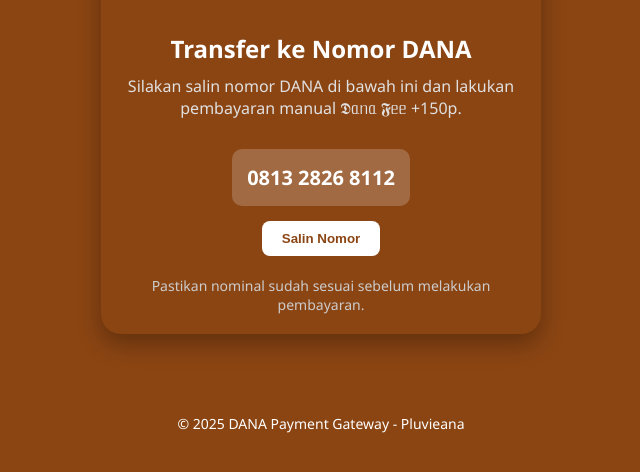
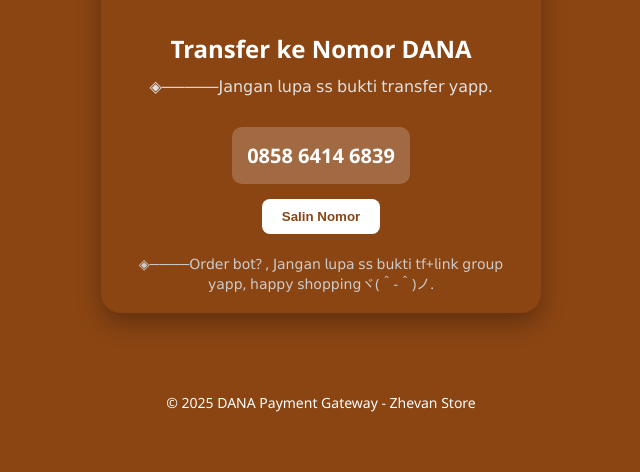
Before and after one commit to aissin03/Zhevanstore, a plain HTML site: page paydana.html in a window 1280 px wide. Shown: the part 148-620 px from the top of the page, without its empty margins (319-959 px from the left). Drawn offline with Linux system fonts and the light colour scheme.

Commit message:
Update paydana.html

```diff
--- a/paydana.html
+++ b/paydana.html
@@ -124,14 +124,14 @@
   <div class="container">
     <img src="https://files.catbox.moe/6jtvll.png" alt="Logo DANA" class="logo"/>
     <div class="title">Transfer ke Nomor DANA</div>
-    <div class="desc">Silakan salin nomor DANA di bawah ini dan lakukan pembayaran manual 𝕯ᥲᥒᥲ 𝕱ᥱᥱ +150p.</div>
-    <div class="dana-number" id="danaNumber">0813 2826 8112</div>
+    <div class="desc">◈─────𝖩𝖺𝗇𝗀𝖺𝗇 𝗅𝗎𝗉𝖺 𝗌𝗌 𝖻𝗎𝗄𝗍𝗂 𝗍𝗋𝖺𝗇𝗌𝖿𝖾𝗋 𝗒𝖺𝗉𝗉.</div>
+    <div class="dana-number" id="danaNumber">0858 6414 6839</div>
     <br>
     <button class="copy-btn" onclick="copyDANA()">Salin Nomor</button>
-    <div class="note">Pastikan nominal sudah sesuai sebelum melakukan pembayaran.</div>
+    <div class="note">◈────𝖮𝗋𝖽𝖾𝗋 𝖻𝗈𝗍? , 𝖩𝖺𝗇𝗀𝖺𝗇 𝗅𝗎𝗉𝖺 𝗌𝗌 𝖻𝗎𝗄𝗍𝗂 𝗍𝖿+𝗅𝗂𝗇𝗄 𝗀𝗋𝗈𝗎𝗉 𝗒𝖺𝗉𝗉, 𝗁𝖺𝗉𝗉𝗒 𝗌𝗁𝗈𝗉𝗉𝗂𝗇𝗀ヾ(＾-＾)ノ.</div>
   </div>
 
-  <footer>&copy; 2025 DANA Payment Gateway - Pluvieana</footer>
+  <footer>&copy; 2025 DANA Payment Gateway - Zhevan Store</footer>
 
   <script>
     function copyDANA() {
```
